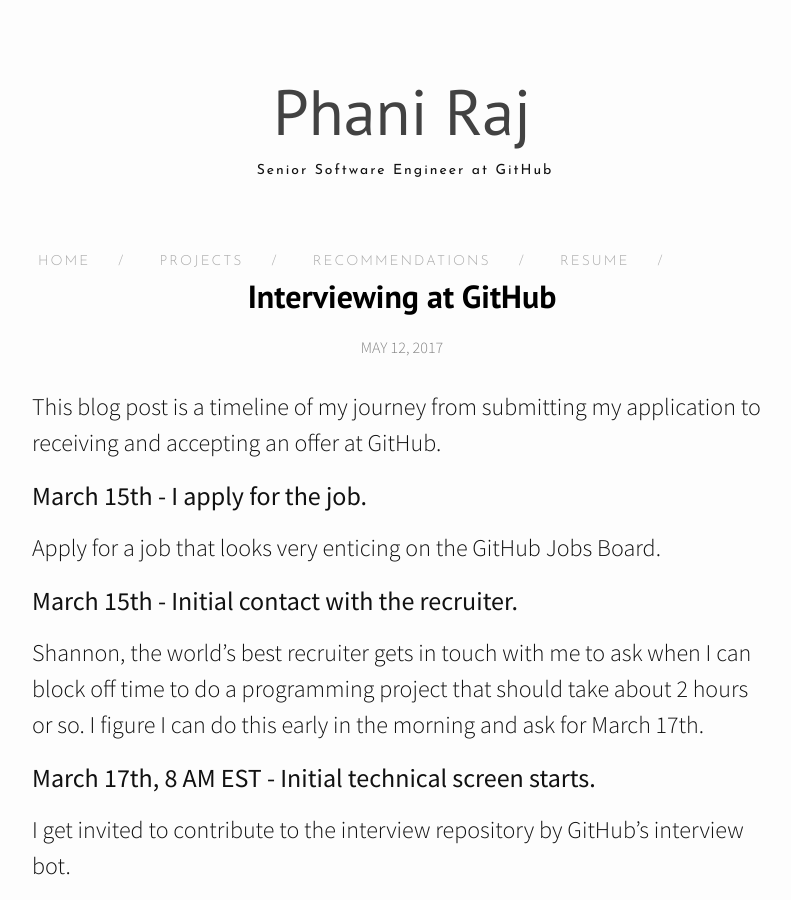
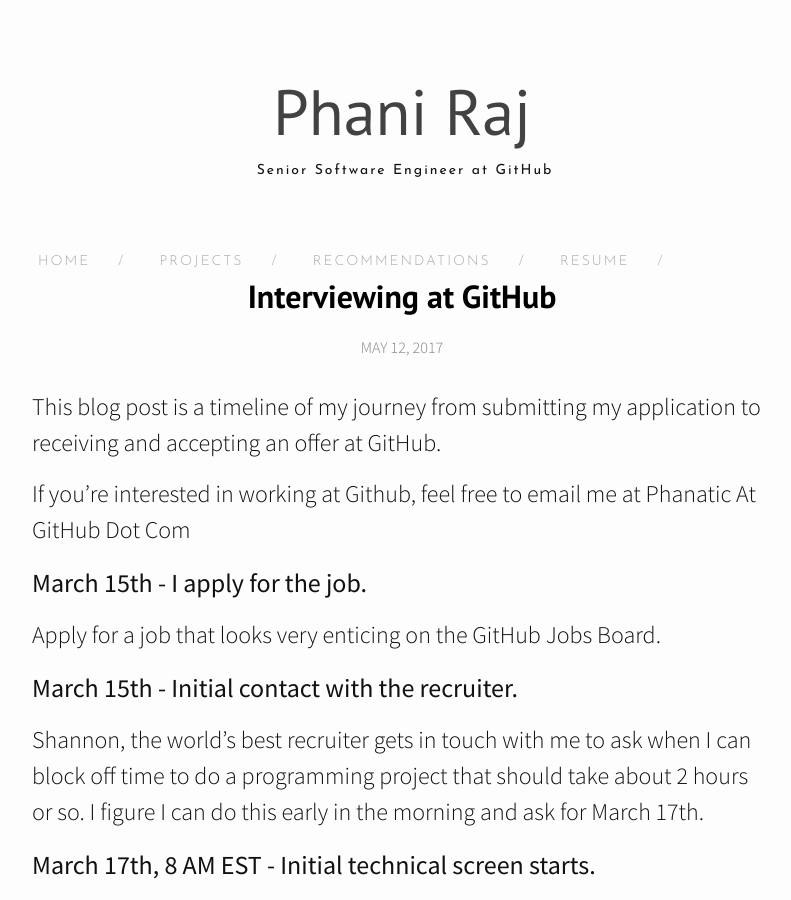
Before and after one commit to Phanatic/phanatic.github.io, a Jekyll site: the page built from _posts/2017-05-12-Interviewing-At-Github.md, in a window 1280 px wide and 900 px high. Shown: the whole window, without its empty margins (238-1029 px from the left). Built offline with Jekyll 4.4.1, drawn with Linux system fonts in a browser that asks for light colours; nearby versions of some CDN libraries; comment, search, counter and statistics services are not loaded.

Commit message:
Added my GitHub Email address.

```diff
--- a/_posts/2017-05-12-Interviewing-At-Github.md
+++ b/_posts/2017-05-12-Interviewing-At-Github.md
@@ -10,6 +10,7 @@ tags: [Github, interviewing]
 ---
 This blog post is a timeline of my journey from submitting my application to receiving and accepting an offer at GitHub.
 
+If you're interested in working at Github, feel free to email me at Phanatic At GitHub Dot Com
 ### March 15th - I apply for the job.
  Apply for a job that looks very enticing on the GitHub Jobs Board.
 ### March 15th - Initial contact with the recruiter.
```
